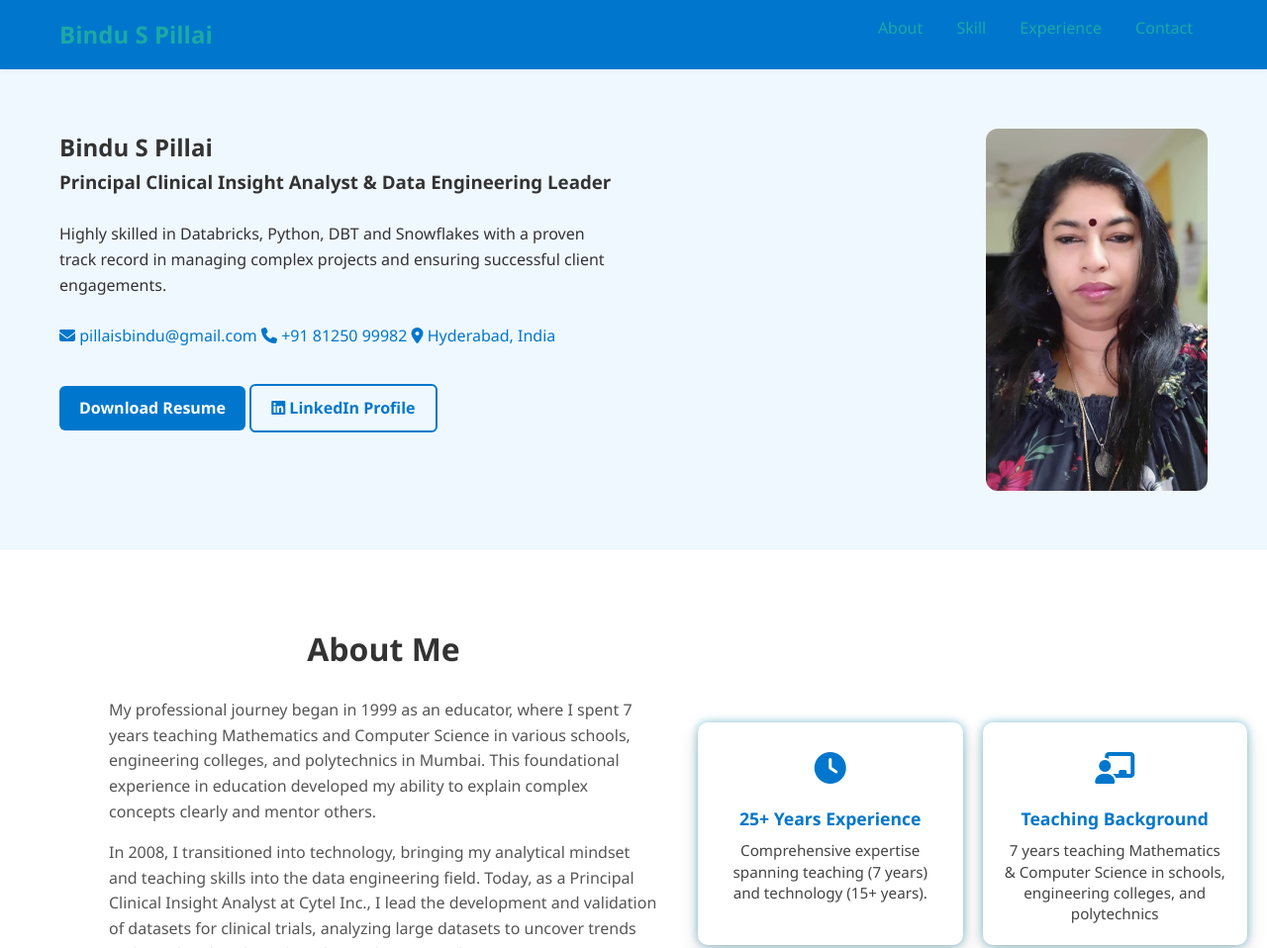
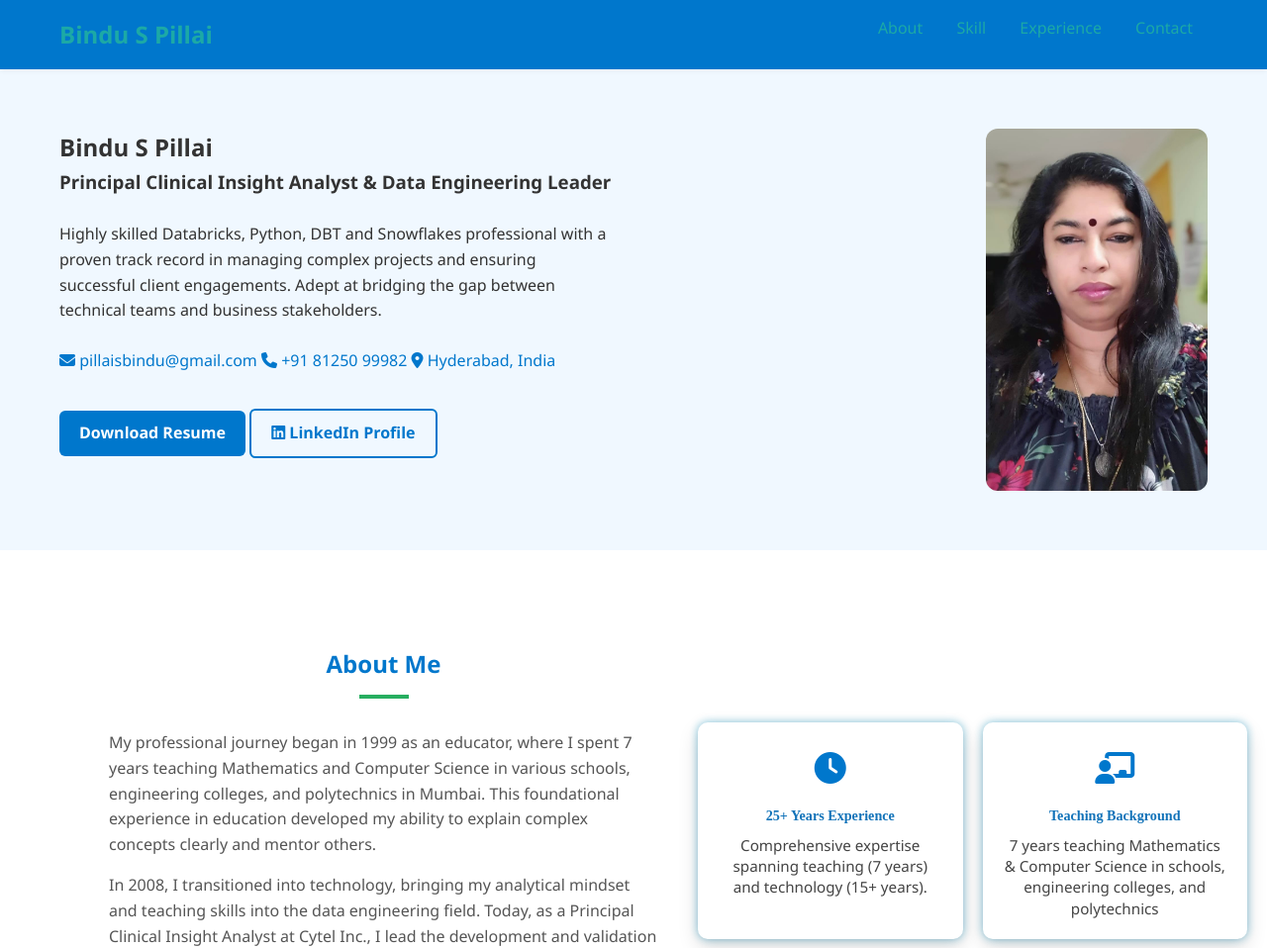
Before and after one commit to binduspillai/Portfolio_Bindu, a plain HTML site: page index.html in a window 1280 px wide. Shown: the top 958 px of the page at 99% size. Drawn offline with Linux system fonts and the light colour scheme.

Commit message:
font and style changed

```diff
--- a/css/style.css
+++ b/css/style.css
@@ -130,9 +130,9 @@ a {
 
 /* Section Titles */
 .section-title {
-  font-size: 28px;
+  font-size: 24px;
   margin-bottom: 20px;
-  color: #0077cc;
+  color: #090e12;
 }
 
 .section-title_1 {
@@ -155,10 +155,19 @@ a {
 
   /* Left column text */
   .about-text .section-title {
-    font-size: 2rem;
-    margin-bottom: 1.5rem;
-    color: #333;
-    text-align: center;
+    position: relative;      /* establish a positioning context */
+    font-size: 1.5rem;         /* adjust to your liking */
+    font-weight: bold;
+    text-align: center;      /* center the text itself */
+    margin: 2rem 0;          /* vertical spacing */
+  }
+  .section-title::after {
+    content: "";
+    display: block;          /* so width & height apply */
+    width: 50px;             /* shorter than the text */
+    height: 4px;             /* thickness of the line */
+    background-color: #27ae60; /* peacock-green (or your chosen hex) */
+    margin: 0.5em auto 0;    /* 0.5em gap, auto–center the bar */
   }
   .about-text p {
     color: #555;
@@ -258,8 +267,9 @@ box-shadow:
   }
   .highlight-card h4 {
     margin: 0.5rem 0;
-    font-size: 1.1rem;
-    color: #0077cc;
+    font-size: .885rem;
+    color: #1273b9;
+    font-family: 'Times New Roman', Times, serif;
   }
   .highlight-card p {
     margin: 0;
--- a/index.html
+++ b/index.html
@@ -34,7 +34,7 @@
         <h3>Principal Clinical Insight Analyst & Data Engineering Leader</h3>
         <br>
         <p>
-          Highly skilled in Databricks, Python, DBT and Snowflakes with a proven track record in managing complex projects and ensuring successful client engagements.
+          Highly skilled Databricks, Python, DBT and Snowflakes professional with a proven track record in managing complex projects and ensuring successful client engagements. Adept at bridging the gap between technical teams and business stakeholders.
         </p>
         <br>
         <div class="hero-contact">
```
